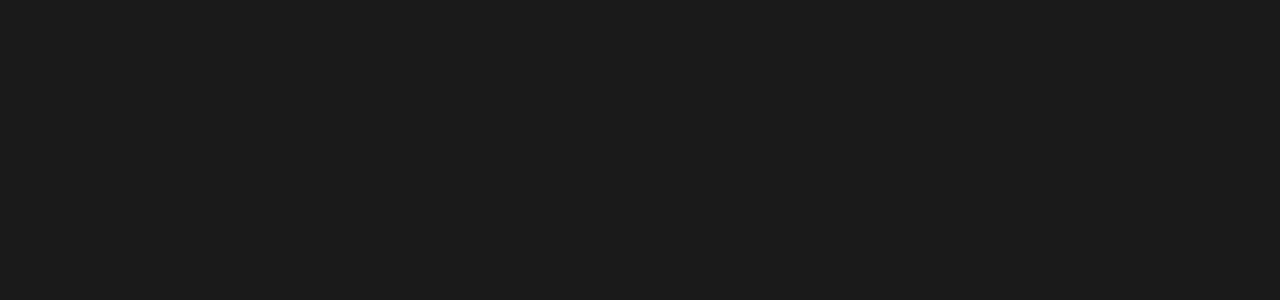
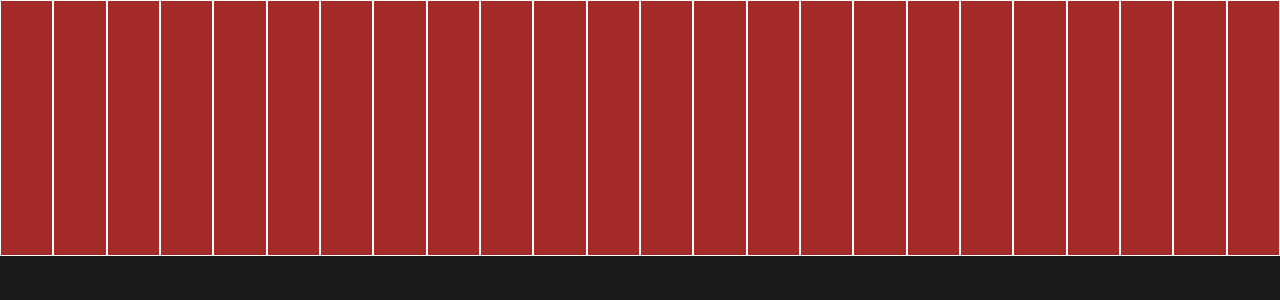
Before and after one commit to alanpaulprice/fretboard-trainer, a React app: page / in a window 1280 px wide. Shown: the top 300 px of the page. Built offline with nearby package versions, Linux system fonts and the light colour scheme.

Commit message:
create _fretboard.scss

```diff
--- /dev/null
+++ b/src/stylesheets/components/_fretboard.scss
@@ -0,0 +1,13 @@
+.fretboard {
+    height: 20vw;
+    width: 100vw;
+    background: pink;
+    display: flex;
+}
+
+.fretboard__fret {
+    flex: 1 1 auto;
+    border: 1px solid white;
+    height: 100%;
+    background: brown;
+}
--- a/src/stylesheets/main.scss
+++ b/src/stylesheets/main.scss
@@ -3,3 +3,5 @@
 @import 'base/mixins';
 
 @import 'global';
+
+@import 'components/fretboard';
```
